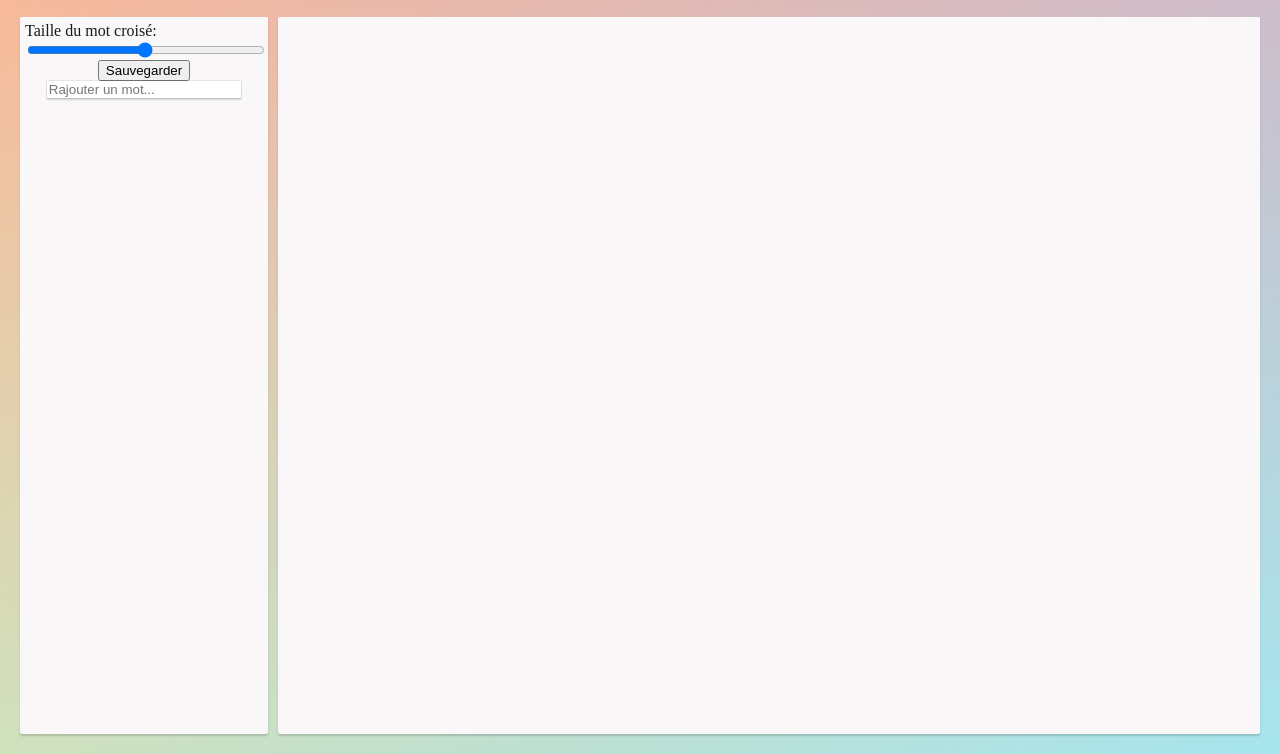
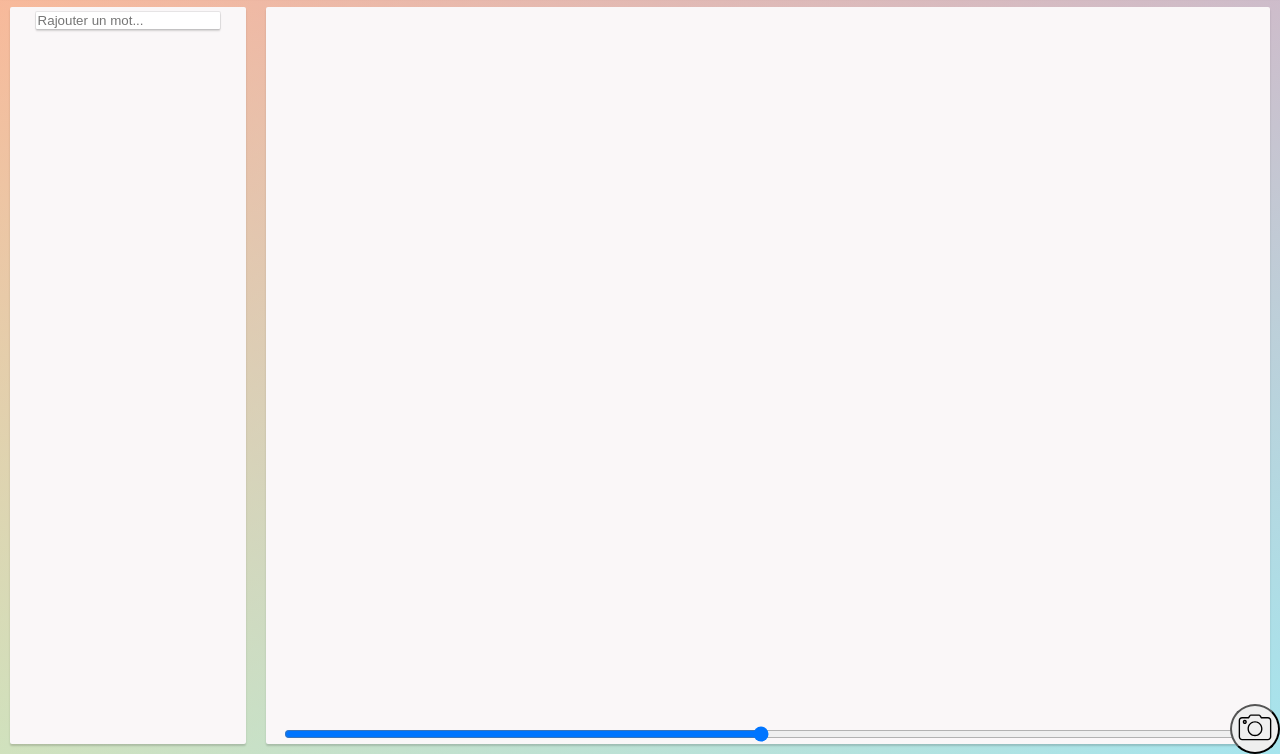
Before and after one commit to TheMrZZ/crossworder, a website built with webpack: page index.html in a window 1280 px wide. Shown: the part 46-800 px from the top of the page. Built offline with Linux system fonts and the light colour scheme.

Commit message:
Changed the overlay

```diff
--- a/index.html
+++ b/index.html
@@ -3,8 +3,10 @@
 <head>
   <meta charset="UTF-8">
   <title>Mots Croisés</title>
-  <link rel="stylesheet" type="text/css" href="./index.css">
+
+  <!-- The following script will import the CSS too, because CSS is included in the bundle! -->
   <script src="./dist/app.bundle.js"></script>
+
   <meta property="og:title" content="Générateur de mots croisés">
   <meta property="og:url" content="https://themrzz.github.io/crossworder/">
   <meta property="og:type" content="website">
@@ -19,22 +21,21 @@
     <h1>Mots croisés</h1>
   </header>
 
-  <main>
-    <div id="aside">
-      <label>
-        Taille du mot croisé:
-        <input id="sizeSlider" type="range" min="1" max="100" value="50">
-      </label>
-      <button type="button" id="saveCrossword">Sauvegarder</button>
+  <div id="aside" class="main">
     <form action="javascript:void(0);" id="wordForm">
       <input type="text" id="wordInput" placeholder="Rajouter un mot...">
     </form>
     <ul id="wordList">
     </ul>
+    <button type="button" id="saveCrossword"><img src="./dist/camera.svg" alt="Sauvegarder le mot croisés"></button>
   </div>
+
+  <div id="crossword-container" class="main">
     <table id="crossword">
     </table>
-  </main>
+    <!--suppress HtmlFormInputWithoutLabel -->
+    <input id="sizeSlider" type="range" min="1" max="100" value="50">
+  </div>
 
   <script>
     const sizeSlider = document.getElementById('sizeSlider')
--- a/package.json
+++ b/package.json
@@ -28,12 +28,16 @@
     "@types/html2canvas": "0.0.35",
     "babel-core": "^7.0.0-bridge.0",
     "babel-loader": "^8.0.4",
+    "css-loader": "^2.0.1",
+    "postcss-loader": "^3.0.0",
+    "style-loader": "^0.23.1",
     "ts-loader": "^5.3.1",
     "typescript": "^3.1.5",
     "webpack": "^4.27.1",
     "webpack-cli": "^3.1.2"
   },
   "dependencies": {
+    "autoprefixer": "^9.4.3",
     "file-saver": "^2.0.0",
     "html2canvas": "^1.0.0-alpha.12"
   }
--- /dev/null
+++ b/postcss.config.js
@@ -0,0 +1,6 @@
+module.exports = {
+  map: false,
+  plugins: [
+    require('autoprefixer')
+  ]
+}
--- a/index.css
+++ b/src/index.css
@@ -6,9 +6,13 @@ body {
   width: 100vw;
 
   color: #191919;
-  display: flex;
-  flex-direction: column;
   overflow: hidden;
+
+  display: grid;
+  grid-template-areas: "header header" "sidebar crossword ";
+
+  grid-template-rows: fit-content(100%) auto;
+  grid-template-columns: 20% auto;
 }
 
 /* Header */
@@ -30,23 +34,12 @@ body {
 }
 
 /* Content */
-main {
-  flex-grow: 1;
+.main {
   font-size: 2em;
 
-  display: grid;
-  grid-template: "sidebar crossword";
-  grid-template-columns: 20% auto;
-  grid-template-rows: 100%;
+  padding: 20px;
+  margin: 10px;
 
-  column-gap: 10px;
-  padding: 20px;
-
-  height: 90%;
-}
-
-main > * {
-  padding: 10px;
   border-radius: 2px;
   box-shadow: 0 2px 2px 0 rgba(0, 0, 0, 0.16);
   background-color: rgb(250, 247, 248);
@@ -80,11 +73,6 @@ main > * {
   width: 80%;
 }
 
-#sizeSlider {
-  width: 100%;
-  display: block;
-}
-
 #wordList {
   display: block;
   margin: 0;
@@ -98,9 +86,16 @@ main > * {
 }
 
 #saveCrossword {
-  display: flex;
-  align-self: center;
-  flex-flow: column nowrap;
+  position: absolute;
+  right: 0;
+  bottom: 0;
+  border-radius: 50%;
+  height: 50px;
+  width: 50px;
+}
+
+#saveCrossword > img {
+  margin: auto;
 }
 
 .deleteWord {
@@ -112,8 +107,23 @@ main > * {
 }
 
 /* Crossword */
+#crossword-container {
+  grid-area: crossword;
+  display: flex;
+  overflow: hidden;
+
+  align-content: space-between;
+  flex-flow: column nowrap;
+  padding-bottom: 0;
+}
+
+#sizeSlider {
+  align-self: flex-end;
+  width: 100%;
+}
+
 #crossword {
-  grid-area: crossword;
+  flex-grow: 1;
 
   display: block;
   overflow: auto;
--- a/src/main.ts
+++ b/src/main.ts
@@ -2,6 +2,7 @@ import {Crossword} from './crossword';
 import {randomRange, Latinize} from "./utils";
 import html2canvas from "html2canvas";
 import {saveAs} from "file-saver";
+import './index.css';
 
 import debug from "./debug";
 
--- a/webpack.config.js
+++ b/webpack.config.js
@@ -6,17 +6,36 @@ module.exports = {
   output: {
     path: path.resolve(__dirname, 'dist'),
     filename: 'app.bundle.js',
-    library: 'EntryPoint'
+    library: 'EntryPoint',
   },
   resolve: {
-    extensions: ['.ts', '.tsx', '.js', '.json']
+    extensions: ['.ts', '.tsx', '.js', '.json'],
   },
   module: {
-    rules: [{
+    rules: [
+      {
         // Include ts, tsx, js, and jsx files.
         test: /\.(ts|js)x?$/,
         exclude: /node_modules/,
         loader: 'babel-loader',
+      },
+      {
+        test: /\.css$/,
+        exclude: /node_modules/,
+        use: [
+          {
+            loader: 'style-loader',
+          },
+          {
+            loader: 'css-loader',
+            options: {
+              importLoaders: 1,
+            },
+          },
+          {
+            loader: 'postcss-loader',
+          },
+        ],
       }],
+  },
 }
-};
```
Also changed, not shown: dist/app.bundle.js, dist/camera.svg (added), 1 other file. Lines whose indentation alone changed are shown as unchanged.
